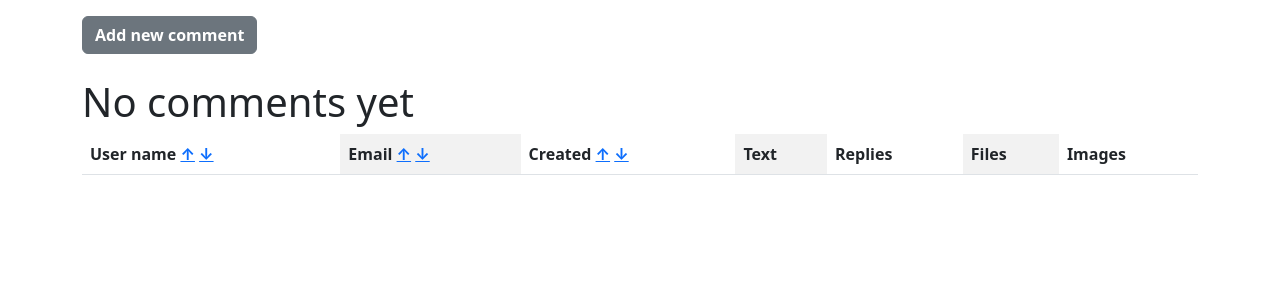
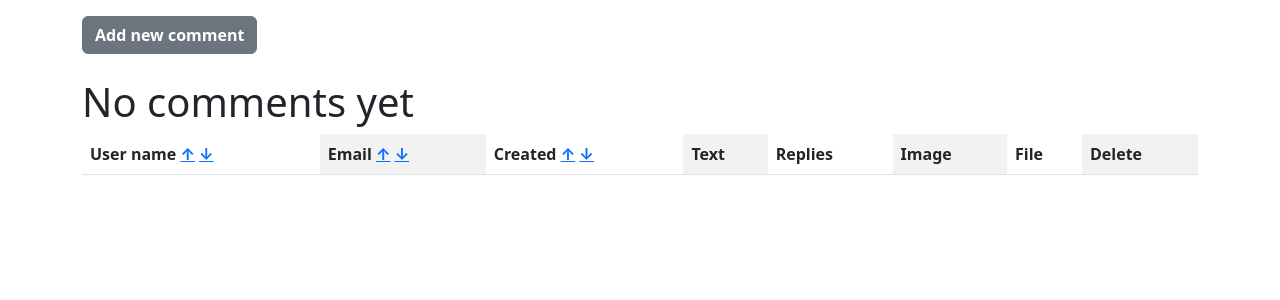
Before and after one commit to krasheg/SPA_application, a Django app: page / in a window 1280 px wide. Shown: the part 56-356 px from the top of the page. Run offline with Django 5.2, Linux system fonts and the light colour scheme; data that the repository does not hold is empty.

Commit message:
added validators for text file and images

```diff
--- a/app/models.py
+++ b/app/models.py
@@ -1,6 +1,5 @@
 from django.contrib.auth.models import AbstractUser
 from django.db import models
-
 from app.validators import validate_html_tags, validate_text_file_size, validate_text_file_extension
 
 
--- a/app/templates/app/comment_detail.html
+++ b/app/templates/app/comment_detail.html
@@ -9,7 +9,7 @@
         <div style="background-color:lightgrey; border-radius:20px;">
             <ul>
                 <li><strong>User Name:</strong> {{ object.user_name }}</li>
-                <li><strong>Email:</strong> {{ object.user.email }}</li>
+                <li><strong>Email:</strong> {{ object.user_name.email }}</li>
                 <li><strong>Text:</strong> {{ object.text }}</li>
             </ul>
         </div>
--- a/app/templates/app/home.html
+++ b/app/templates/app/home.html
@@ -26,8 +26,9 @@
             </th>
             <th>Text</th>
             <th>Replies</th>
-            <th>Files</th>
-            <th>Images</th>
+            <th>Image</th>
+            <th>File</th>
+            <th>Delete</th>
         </tr>
         {% if not comments %}
             <h1>No comments yet</h1>
@@ -52,6 +53,7 @@
                         <a href="{{ comment.file.url }}">Document</a>
                     {% endif %}
                 </td>
+            <td><a href="{% url 'comment_delete' comment.id %}" style="color:red;">Delete</a></td>
             </tr>
         {% endfor %}
     </table>
--- a/app/urls.py
+++ b/app/urls.py
@@ -1,11 +1,11 @@
-from django.conf import settings
-from django.conf.urls.static import static
+
 from django.urls import path
 
-from .views import CommentListView, NewCommentView, CommentDetailView
+from .views import CommentListView, NewCommentView, CommentDetailView, CommentDeleteView
 
 urlpatterns = [
     path('', CommentListView.as_view(), name='home'),
     path('new_comment/<int:parent_id>', NewCommentView.as_view(), name='new_comment'),
+    path('comment/delete/<int:pk>/', CommentDeleteView.as_view(), name='comment_delete'),
     path('comment/<int:pk>/', CommentDetailView.as_view(), name='comment_detail'),
 ]
--- a/app/views.py
+++ b/app/views.py
@@ -1,6 +1,7 @@
+from django.core.files.uploadedfile import SimpleUploadedFile
 from django.urls import reverse_lazy
-from django.views.generic import ListView, FormView, DetailView
-
+from django.views.generic import ListView, FormView, DetailView, DeleteView
+from app.validators import validate_text_file_size, validate_text_file_extension, validate_image
 from .models import Comment, User
 from .forms import NewComment
 
@@ -50,7 +51,19 @@ class NewCommentView(FormView):
 
     def form_valid(self, form):
         try:
-            print(form.cleaned_data)
+            file = form.cleaned_data['file'],
+
+            image = form.cleaned_data['image']
+            if file:
+                for i in file:
+                    if i is not None:
+                        validate_text_file_extension(i)
+                        validate_text_file_size(i)
+            if image:
+                name = image.name
+                img = validate_image(image)
+                if img is not None:
+                    form.cleaned_data['image'] = SimpleUploadedFile(name, img)
             self.save(form.cleaned_data)
             return super().form_valid(form)
         except Exception as ex:
@@ -76,3 +89,9 @@ class NewCommentView(FormView):
             file=cleaned_data['file'],
             image=cleaned_data['image']
         )
+
+
+class CommentDeleteView(DeleteView):
+    model = Comment
+    template_name = 'app/comment_delete.html'
+    success_url = reverse_lazy('home')
```
Also changed, not shown: app/templates/app/comment_delete.html (added, +15 -0 lines), app/validators.py (+21 -0 lines).
